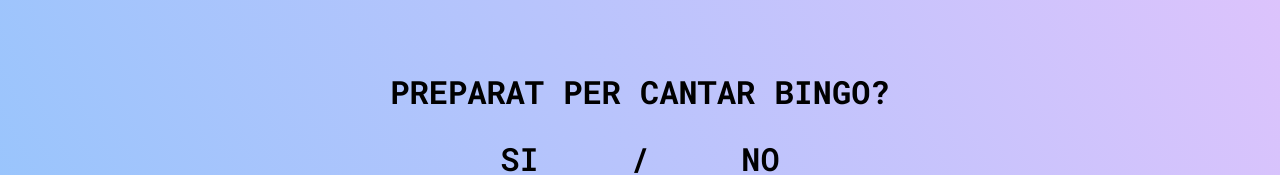
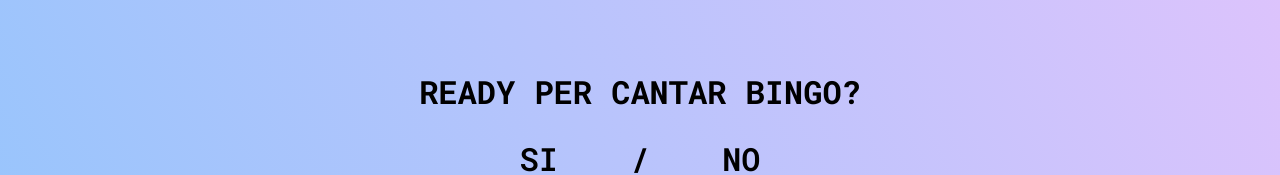
Before and after one commit to gteixi/social-bingo-webpage, a React (Create React App) app: page / in a window 1280 px wide. Shown: the part 158-333 px from the top of the page. Built offline with nearby package versions, Linux system fonts and the light colour scheme.

Commit message:
Change text of Welcome page

```diff
--- a/src/pages/welcome/Welcome.tsx
+++ b/src/pages/welcome/Welcome.tsx
@@ -10,7 +10,7 @@ function Welcome() {
       <div className="welcomeContainer__header">[ UNMUTE ]</div>
       <div className="welcomeContainer__block">
         <div className="welcomeContainer__block__text">
-          <h1>PREPARAT PER CANTAR BINGO?</h1>
+          <h1>READY PER CANTAR BINGO?</h1>
         </div>
         <div className="welcomeContainer__block__answers">
           <a href="/home" className="welcomeContainer__block__answers--yes">
```
